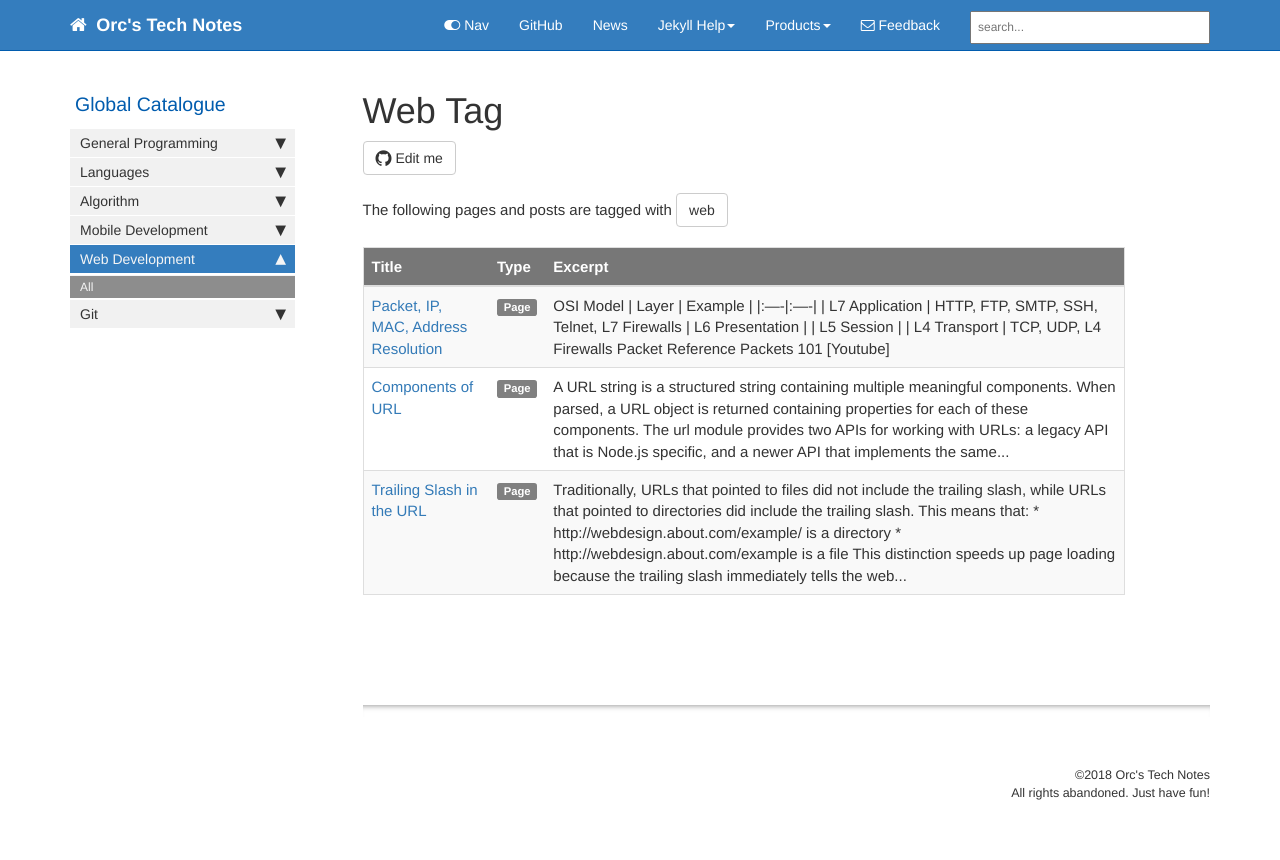
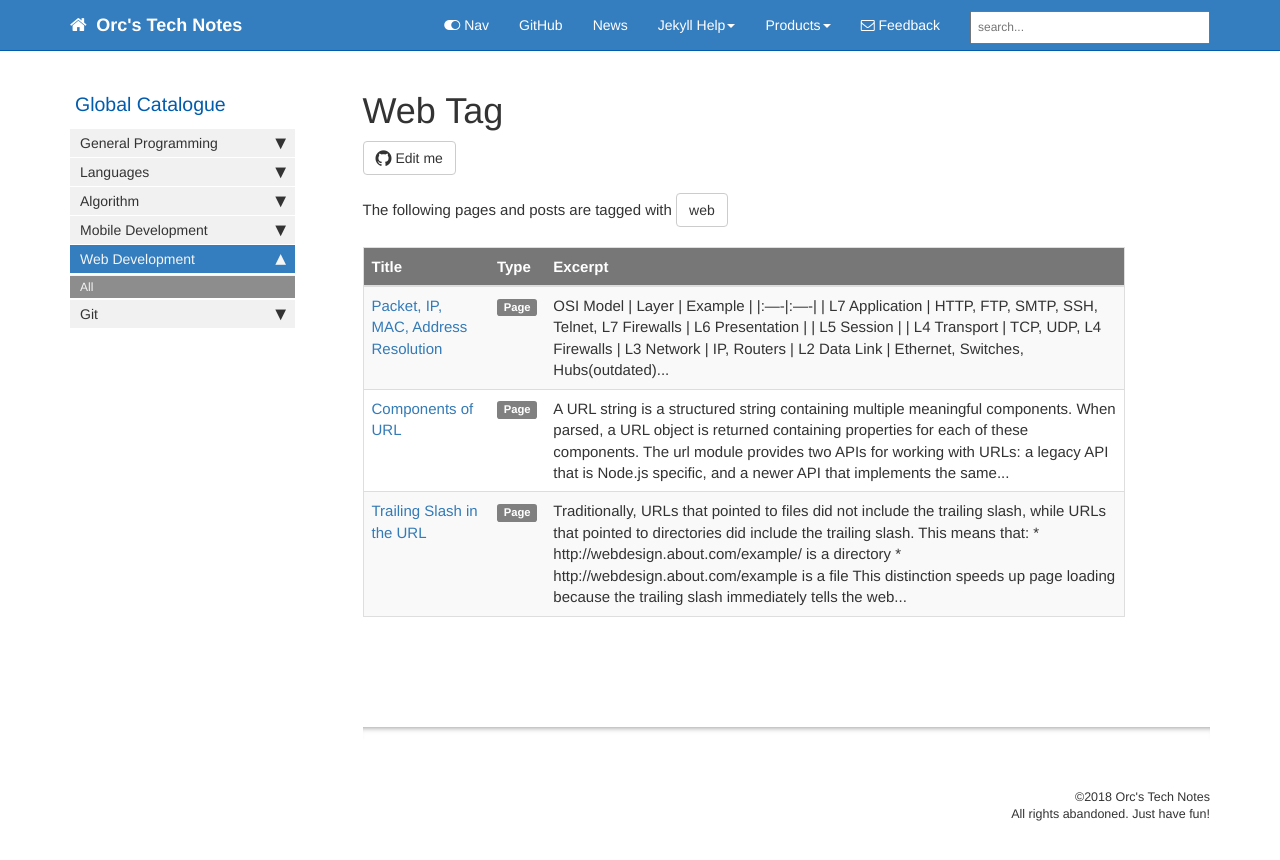
Before and after one commit to HungryOrc/hungryorc.github.io, a Jekyll site: the page built from pages/tags/tag_web.md, in a window 1280 px wide. Shown: the top 860 px of the page. Built offline with Jekyll 4.4.1, drawn with Linux system fonts in a browser that asks for light colours; nearby versions of some CDN libraries; comment, search, counter and statistics services are not loaded.

Commit message:
Update packet_ip_mac_address_resolution.md

```diff
--- a/pages/web/packet_ip_mac_address_resolution.md
+++ b/pages/web/packet_ip_mac_address_resolution.md
@@ -16,6 +16,9 @@
 | L6 Presentation |
 | L5 Session |
 | L4 Transport | TCP, UDP, L4 Firewalls
+| L3 Network | IP, Routers
+| L2 Data Link | Ethernet, Switches, Hubs(outdated)
+| L1 Physical | Hardware, Optical Fiber, Copper Wire(outdated)
 
 ## Packet
 
```
